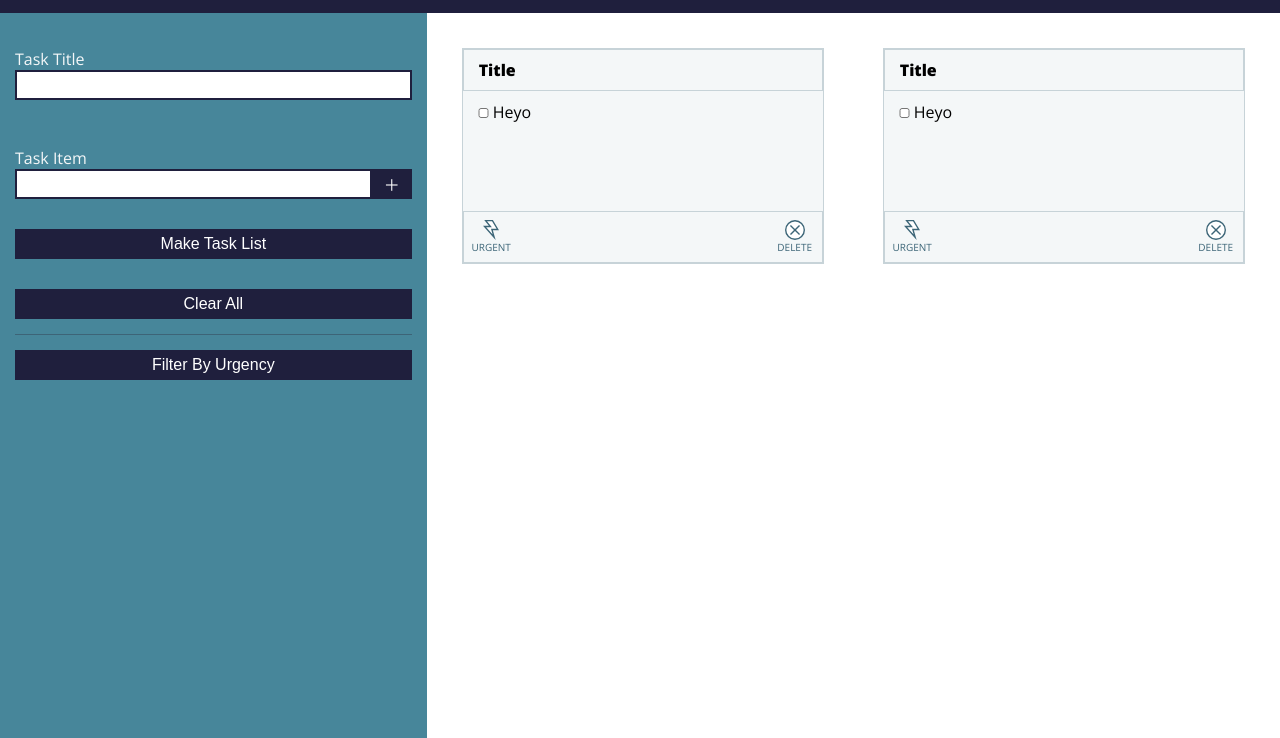
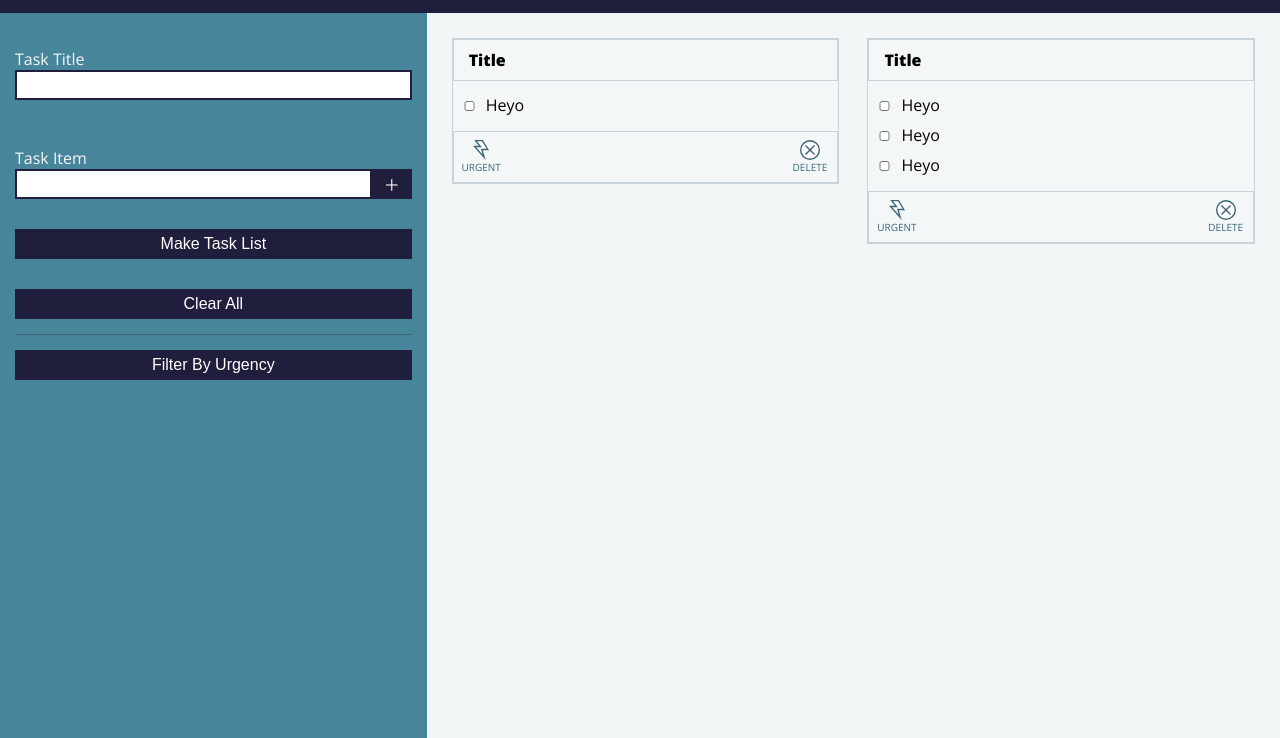
Before and after one commit to AntonioFry/CheckYoSelf, a plain HTML site: page index.html in a window 1280 px wide. Shown: the part 62-800 px from the top of the page. Drawn offline with nearby package versions, Linux system fonts and the light colour scheme.

Commit message:
edit article layout

```diff
--- a/index.html
+++ b/index.html
@@ -56,6 +56,8 @@
 			</header>
 			<form class="current-tasks">
 				<input type="checkbox" class="task-checkbox">Heyo<br>
+				<input type="checkbox" class="task-checkbox">Heyo<br>
+				<input type="checkbox" class="task-checkbox">Heyo<br>
 			</form>
 			<footer class="card-footer">
 				<div>
--- a/style.css
+++ b/style.css
@@ -133,10 +133,11 @@ aside {
 /* Main */
 
 main {
+	background-color: #f3f6f7;
 	display: flex;
 	justify-content: space-between;
 	grid-area: main;
-	padding: 35px;
+	padding: 25px;
 }
 
 /* Todo list */
@@ -144,7 +145,7 @@ main {
 article {
 	background-color: #f4f7f8;
 	height: fit-content;
-	width: 46%;
+	width: 48%;
 }
 
 article,
@@ -164,13 +165,13 @@ article,
 }
 
 .current-tasks {
-	height: 100px;
 	padding: 10px;
 }
 
 .task-checkbox {
 	color: black;
-	height: 10px
+	height: 10px;
+	margin: 10px 10px 10px 0px;
 }
 
 .card-footer {
```
